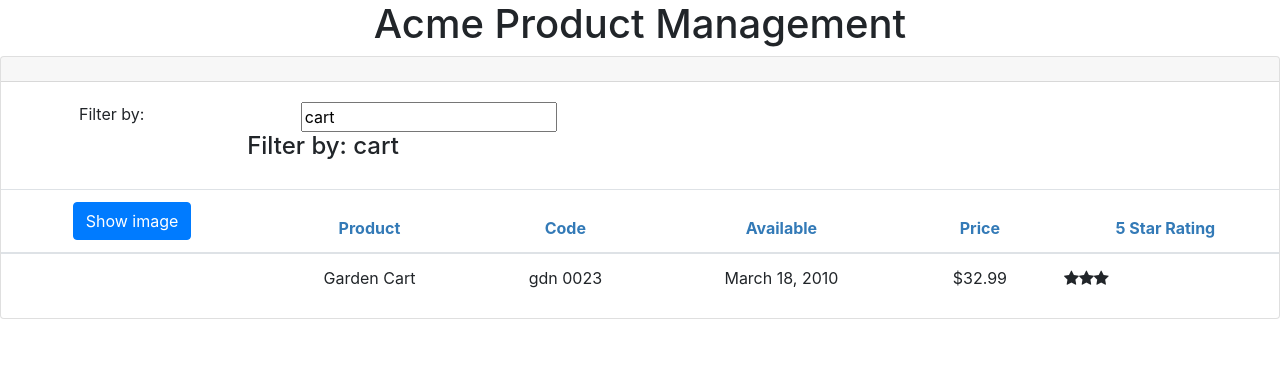
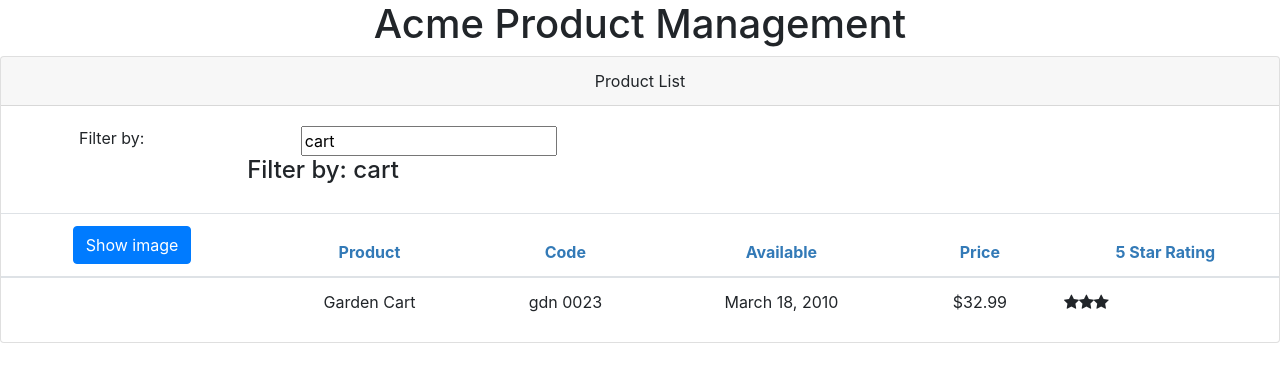
Before and after one commit to MargaritaSklyarenko/angular-pluralsight, an Angular app: page / in a window 1280 px wide. Shown: the top 382 px of the page. Built offline with nearby package versions, Linux system fonts and the light colour scheme.

Commit message:
NESTIED COMPONENT

```diff
--- a/package.json
+++ b/package.json
@@ -26,13 +26,13 @@
     "zone.js": "~0.9.1"
   },
   "devDependencies": {
-    "@angular-devkit/build-angular": "~0.800.6",
+    "@angular-devkit/build-angular": "^0.800.6",
     "@angular/cli": "~8.0.6",
     "@angular/compiler-cli": "~8.0.3",
     "@angular/language-service": "~8.0.3",
-    "@types/node": "~8.9.4",
     "@types/jasmine": "~3.3.8",
     "@types/jasminewd2": "~2.0.3",
+    "@types/node": "~8.9.4",
     "codelyzer": "^5.0.0",
     "jasmine-core": "~3.4.0",
     "jasmine-spec-reporter": "~4.2.1",
--- a/src/app/products/product-list.component.html
+++ b/src/app/products/product-list.component.html
@@ -1,5 +1,5 @@
 <div class='card'>
-    <div class='card-header'>{{ productList }}</div>
+    <div class='card-header'>{{ pageTitle }}</div>
     <div class='card-body'>
         <div class='row'>
             <div class='col-md-2'>Filter by:</div>
@@ -44,7 +44,7 @@
                     <td> {{product.releaseDate}} </td>
                     <td> {{product.price | currency: 'USD' : 'symbol' : '1.2-2'}} </td>
                     <td><pm-star [rating]='product.starRating'
-                        (notify)='onNotify($event)'></pm-star> </td>
+                        (ratingClicked)='onRatingCliked($event)'></pm-star> </td>
                 </tr>
 
             </tbody>
--- a/src/app/products/product-list.component.ts
+++ b/src/app/products/product-list.component.ts
@@ -98,6 +98,10 @@ export class ProductListComponent implements OnInit {
     this.listFilter = 'cart';
   }
 
+  onRatingCliked(message: string): void {
+    this.pageTitle = 'Product List: ' + message;
+  }
+
   toggleImage(): void {
     this.showImage = !this.showImage;
   }
--- a/src/app/shared/star.component.ts
+++ b/src/app/shared/star.component.ts
@@ -17,7 +17,7 @@ export class StarComponent implements OnChanges {
   }
 
   onClick() {
-    this.ratingClicked.emit('clicked!');
+    this.ratingClicked.emit(`${this.rating} clicked!`);
   }
 
 }
```
Also changed, not shown: 1 other file (tests, documents, lock files or other folders).
